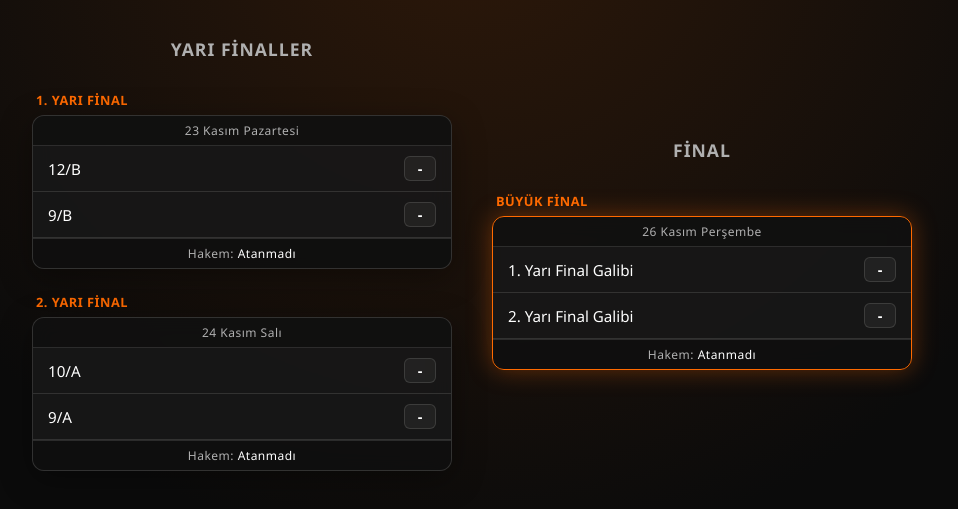
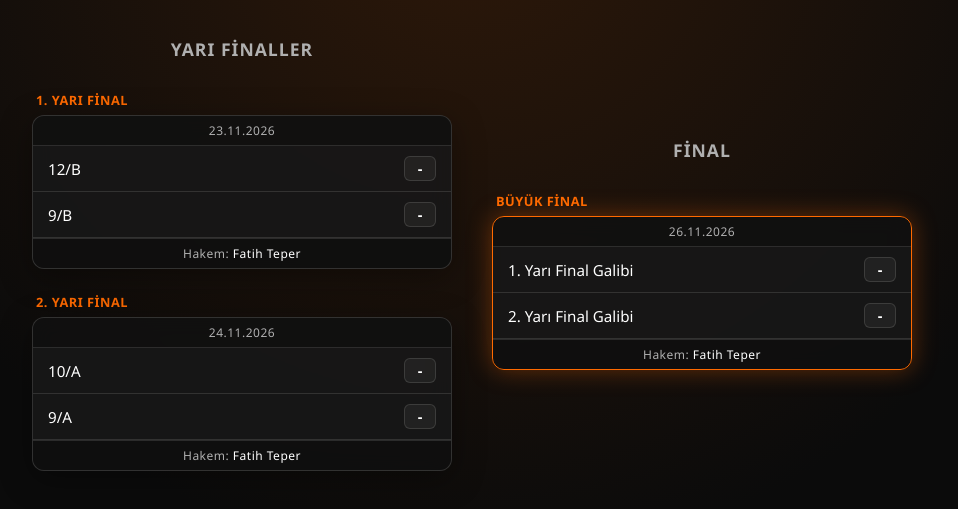
Before and after one commit to ilginfenlisesilig/basket, a plain HTML site: page index.html in a window 1280 px wide. Shown: the part 103-612 px from the top of the page, without its empty margins (168-1126 px from the left). Drawn offline with Linux system fonts and the light colour scheme.

Commit message:
Update index.html

```diff
--- a/index.html
+++ b/index.html
@@ -204,9 +204,9 @@
 
     <script>
         var m_data = {
-            'SF1':   { takim1: '12/B', takim2: '9/B', skor: '-', tarih: '23 Kasım Pazartesi', hakem: '-' },
-            'SF2':   { takim1: '10/A', takim2: '9/A', skor: '-', tarih: '24 Kasım Salı', hakem: '-' },
-            'FINAL': { takim1: '1. Yarı Final Galibi', takim2: '2. Yarı Final Galibi', skor: '-', tarih: '26 Kasım Perşembe', hakem: '-' }
+            'SF1':   { takim1: '12/B', takim2: '9/B', skor: '-', tarih: '23.11.2026', hakem: 'Fatih Teper' },
+            'SF2':   { takim1: '10/A', takim2: '9/A', skor: '-', tarih: '24.11.2026', hakem: 'Fatih Teper' },
+            'FINAL': { takim1: '1. Yarı Final Galibi', takim2: '2. Yarı Final Galibi', skor: 'Fatih Teper', tarih: '26.11.2026', hakem: 'Fatih Teper' }
         };
 
         function parsePair(pairStr, index) {
```
